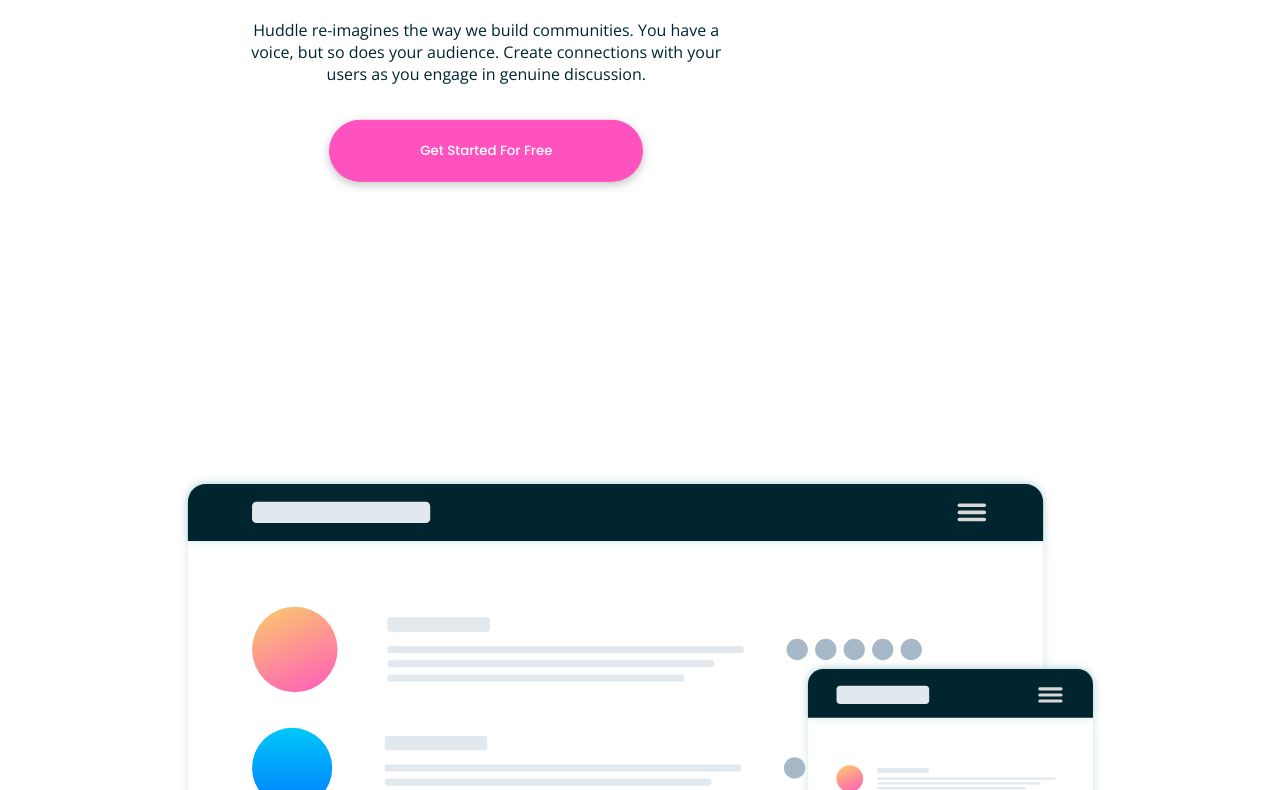
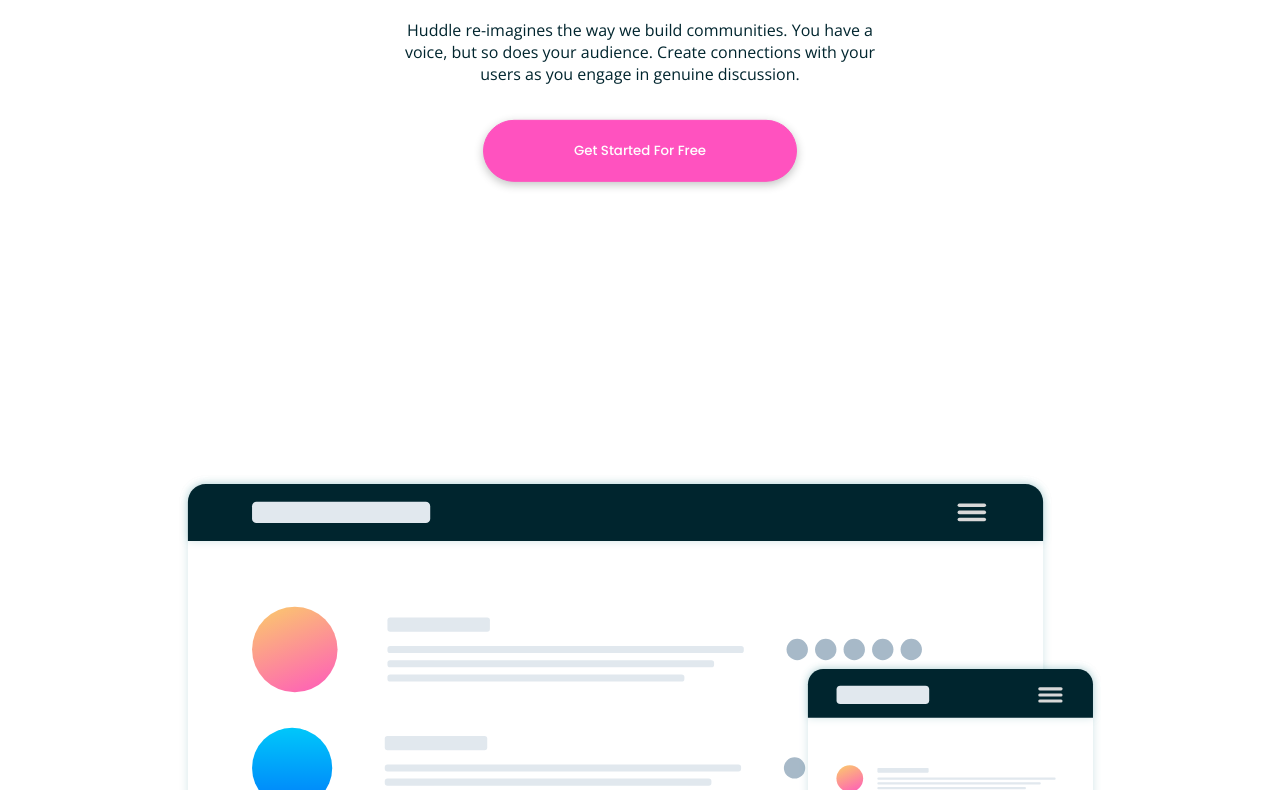
Before and after one commit to patriziadev/huddle-landing-page, a website: page index.html in a window 1280 px wide. Shown: the part 345-1135 px from the top of the page. Drawn offline with nearby package versions, Linux system fonts and the light colour scheme.

Commit message:
fix: center the intro

```diff
--- a/scss/style.scss
+++ b/scss/style.scss
@@ -151,10 +151,12 @@
   #intro {
     text-align: center;
     height: calc(100vh - 40px - 40px);
+    margin: auto 0;
 
     #intro-content {
       margin: 0;
       position: absolute;
+      width: 100%;
       top: 50%;
       -ms-transform: translateY(-50%);
       transform: translateY(-50%);
```
Also changed, not shown: css/style.css.
